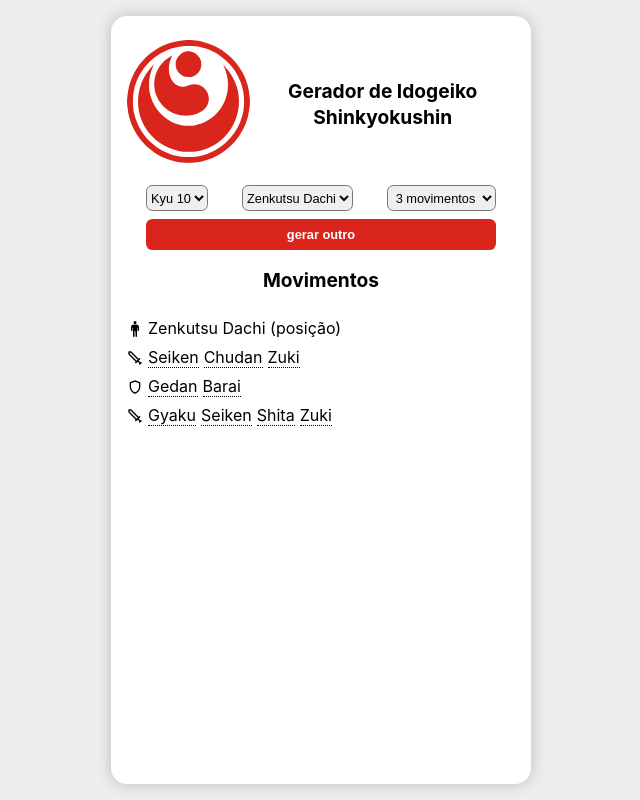
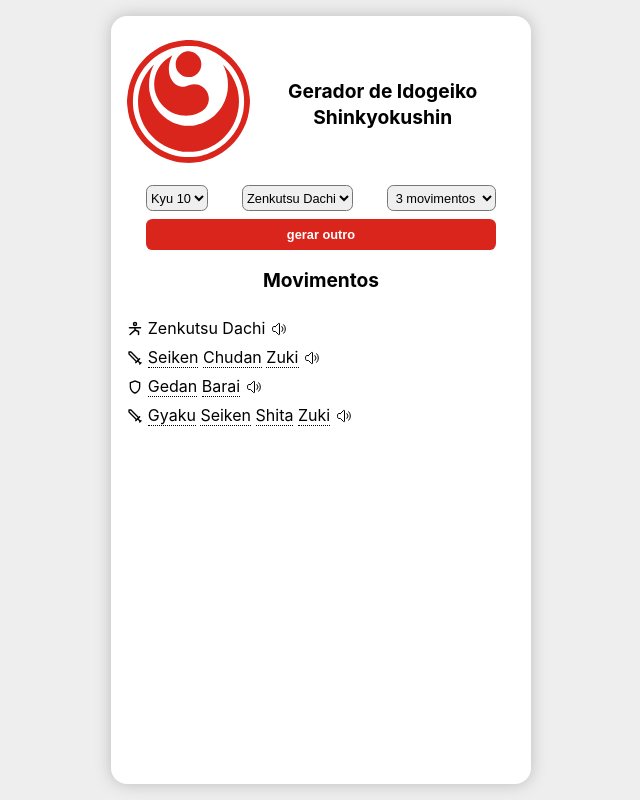
Before and after one commit to dupenna/kyokushin-idogeiko, a React (Vite) app: page / in a window 1280 px wide. Shown: the whole page, without its empty margins (319-959 px from the left). Built offline with nearby package versions, Linux system fonts and the light colour scheme.

Commit message:
feat: text to speech support

```diff
--- a/src/App.tsx
+++ b/src/App.tsx
@@ -8,7 +8,8 @@ import { Tooltip } from 'react-tooltip'
 
 import { MdOutlineShield } from "react-icons/md";
 import { LuSword } from "react-icons/lu";
-import { BsPersonStanding } from "react-icons/bs";
+import { PiPersonSimpleTaiChiBold } from "react-icons/pi";
+import { HiOutlineSpeakerWave } from "react-icons/hi2";
 
 import { useState } from 'react';
 
@@ -100,24 +101,32 @@ const Moves = styled.ul`
 
 const MoveItem = styled.li`
   position: relative;
+  width: fit-content;
   list-style: none;
   margin: 5px 0;
   white-space: nowrap;
-  padding-left: 1rem;
-  & svg {
+  padding-left: 1.3rem;
+  & .type_icon {
     position: absolute;
     left: 0;
     top: 5px;
   }
+  & .play_sound {
+    position: absolute;
+    right: -1.2rem;
+    height: 20px;
+    width: 20px;
+    padding: 2px;
+    top: 3px;
+  }
 `;
 
 const Word = styled.span`
-  margin-left: 5px;
+
 `;
 
 const WordWithDescription = styled.span`
   position: relative;
-  margin-left: 5px;
   border-bottom: 1px dotted #000;
   cursor: pointer;
 `;
@@ -244,6 +253,19 @@ const App = () => {
     setIdogeiko(buildMoves({ kyu: currentKyu, stand: currentStand, amount: currentAmount }))
   }
 
+  const tts = new SpeechSynthesisUtterance()
+  const synth = window.speechSynthesis;
+
+  const voices = synth.getVoices();
+  const voice = voices.find(voice => voice.voiceURI === 'Google 日本語');
+
+  if (voice) tts.voice = voice;
+
+  const playText = (text: string) => {
+    tts.text = text;
+    window.speechSynthesis.speak(tts);
+  }
+
   return (
     <Container>
       <Header>
@@ -279,8 +301,9 @@ const App = () => {
 
       <Moves>
         <MoveItem>
-          <BsPersonStanding />
-          <Word>{capitalizeFirstLetters(currentStand)} (posição)</Word>
+          <PiPersonSimpleTaiChiBold className='type_icon' />
+          <Word>{capitalizeFirstLetters(currentStand)}</Word>&nbsp;
+          <HiOutlineSpeakerWave className='play_sound' onClick={_e => playText(currentStand)} />
         </MoveItem>
 
         {idogeiko.map(move => {
@@ -297,8 +320,8 @@ const App = () => {
 
           return(
             <MoveItem key={move.name}>
-              {move.type == MoveTypes.Defense && <MdOutlineShield />}
-              {move.type == MoveTypes.Strike && <LuSword />}
+              {move.type == MoveTypes.Defense && <MdOutlineShield className='type_icon' />}
+              {move.type == MoveTypes.Strike && <LuSword className='type_icon' />}
 
               {newText.split(' ').map((word) => {
                 if (word.match(/{\d*}/)) {
@@ -309,16 +332,26 @@ const App = () => {
                   const index = Number(matches[1])
 
                   return(
+                    <>
                       <WordDictionary
                         name={dictionaryFound[index].name}
                         description={dictionaryFound[index].description}
                         type={dictionaryFound[index].type}
                       />
+                      &nbsp;
+                    </>
                   )
                 }
 
-                return <Word>{capitalizeFirstLetters(word)}</Word>
+                return(
+                  <>
+                    <Word>{capitalizeFirstLetters(word)}</Word>
+                    &nbsp;
+                  </>
+                  )
                 })}
+
+                <HiOutlineSpeakerWave className='play_sound' onClick={_e => playText(moveText)} />
             </MoveItem>
           )
         })}
--- a/src/utils/dictionaryReplace.ts
+++ b/src/utils/dictionaryReplace.ts
@@ -8,7 +8,7 @@ const dictionaryReplace = (params: { text: string, dictionary: Array<Dictionary>
   let newText = text;
   let countFoundedWords = 0;
 
-  dictionary.map(word => {
+  dictionary.sort((wordA, wordB) => wordB.name.length - wordA.name.length).map(word => {
     if (newText.match(word.name)) {
       newText = newText.replace(word.name, `{${countFoundedWords}}`)
       dictionaryFound[countFoundedWords] = word;
```
Lines whose indentation alone changed are shown as unchanged.
